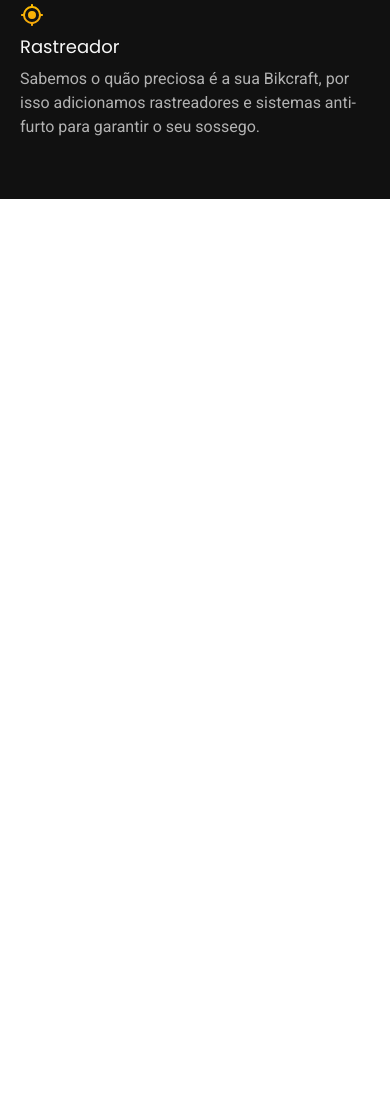
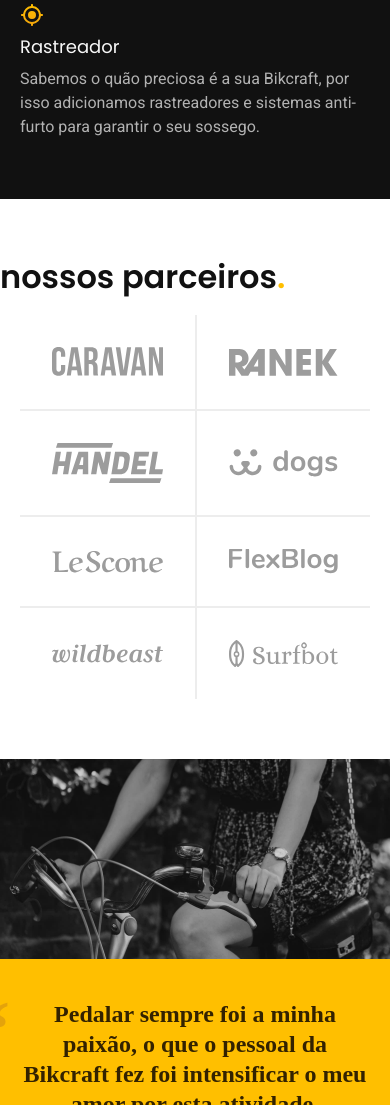
Before and after one commit to gstlongon/bikcraft, a plain HTML site: page index.html in a window 390 px wide. Shown: the part 2117-3222 px from the top of the page. Before the commit the page ends 2316 px from the top, so only its background shows below. Drawn offline with Linux system fonts and the light colour scheme.

Commit message:
Adicionado a section parceiros e depoimentos.

```diff
--- a/css/global/global.css
+++ b/css/global/global.css
@@ -4,7 +4,8 @@ body {
     box-sizing: border-box;
 }
 
-h1 , ul , p , h2 , h3 , h4 {
+h1 , ul , p , h2 , h3 , h4,
+blockquote {
     margin: 0px;
     padding: 0px;
     list-style: none;
--- /dev/null
+++ b/css/home/depoimento.css
@@ -0,0 +1,63 @@
+.depoimento {
+    display: grid;
+    grid-template-columns: 1fr 1fr;
+    background-color: var(--cor-p1);
+    overflow: hidden;
+}
+
+.depoimento img {
+    border-radius: 0px;
+    width: 100%;
+    height: 100%;
+    object-fit: cover;
+}
+
+.depoimento__conteudo {
+    padding: 40px 40px 80px 80px;
+    align-self: end;
+}
+
+.depoimento__conteudo p {
+    font-family: "Merriweather";
+    margin-bottom: 32px;
+    max-width: 32ch;
+    position: relative;
+}
+
+.depoimento p::before,
+.depoimento p::after {
+    font-size: 5rem;
+    color: var(--cor-p2);
+    position: absolute;
+}
+
+.depoimento p::before {
+    content: '“';
+    left: -50px;
+    top: -20px;
+}
+
+.depoimento p::after {
+    content: '”';
+    bottom: -35px;
+}
+
+@media (max-width: 800px) {
+    .depoimento {
+        grid-template-columns: 1fr;
+        text-align: center;
+    }
+
+    .depoimento__conteudo {
+        padding: 40px 20px;
+        justify-self: center;
+    }
+
+    .depoimento img {
+        height: 200px;
+    }
+
+    .depoimento p::after {
+        bottom: -50px
+    }
+}
--- /dev/null
+++ b/css/home/parceiros.css
@@ -0,0 +1,58 @@
+.parceiros {
+ padding: 60px 0 120px ;
+}
+
+.parceiros h2 {
+    margin-bottom: 60px;
+}
+
+.parceiros ul {
+    padding: 0 20px;
+    max-width: 1400px;
+    margin: 0 auto;
+    display: grid;
+    grid-template-columns: 1fr 1fr 1fr 1fr;
+}
+
+.parceiros li {
+    padding: 32px;
+    display: flex;
+    border-left: 2px solid var(--cor-2);
+}
+
+.parceiros li:first-child,
+.parceiros li:nth-child(5) {
+    border-left: none;
+}
+
+.parceiros img {
+    margin: auto;
+}
+
+.parceiros li:nth-child(n + 5) {
+    border-top: 2px solid var(--cor-2);
+}
+
+@media (max-width: 800px) {
+.parceiros {
+    padding-bottom: 60px;
+}
+
+.parceiros h2 {
+    margin-bottom: 20px;
+}
+
+.parceiros ul {
+    grid-template-columns: repeat(2, 1fr);
+}
+
+.parceiros li:nth-child(n + 3) {
+    border-top: 2px solid var(--cor-2);
+}
+
+.parceiros li:nth-child(odd) {
+    border-left: none;
+}
+
+
+}
--- a/css/style.css
+++ b/css/style.css
@@ -5,4 +5,6 @@
 @import "./utilidades/tipografia.css";
 @import "./utilidades/cores.css";
 @import "./bicicletas/bicicletas-lista.css";
-@import "/css/home/tecnologia.css"
+@import "/css/home/tecnologia.css";
+@import "/css/home/parceiros.css";
+@import "/css/home/depoimento.css";
--- a/index.html
+++ b/index.html
@@ -74,7 +74,7 @@
         <div class="tecnologia container">
             <div class="tecnologia-conteudo">
                 <span class="font-2-l-b cor__5">Tecnologia Avançada</span>
-                <h2 class="font-1-xxl cor__1">Você escolhe suas cores e componentes<span class="cor__p1">.</span> </h2>
+                <h2 class="font-1-xxl cor__11">Você escolhe suas cores e componentes<span class="cor__p1">.</span> </h2>
                 <p class="font-2-l cor__6">Cada Bikcraft é única e possui a sua identidade. As medidas serão exatas para o seu corpo e altura, garantindo maior conforto e ergonomia na sua pedalada. Você pode também personalizar completamente as suas cores</p>
                 <a class="link" href="./bicicletas.html">Escolha um modelo</a>
                 <div class="tecnologia-vantagem">
@@ -95,5 +95,29 @@
             </div>
         </div>
     </article>
+    <section class="parceiros" aria-label="Nossos Parceiros.">
+        <h2 class="font-1-xxl cor__11">nossos parceiros<span class="cor__p1">.</span> </h2>
+        <ul>
+            <li><img src="/img/parceiros/caravan.svg" alt="caravan"></li>
+            <li><img src="/img/parceiros/ranek.svg" alt="caravan"></li>
+            <li><img src="/img/parceiros/handel.svg" alt="caravan"></li>
+            <li><img src="/img/parceiros/dogs.svg" alt="caravan"></li>
+            <li><img src="/img/parceiros/lescone.svg" alt="caravan"></li>
+            <li><img src="/img/parceiros/flexblog.svg" alt="caravan"></li>
+            <li><img src="/img/parceiros/wildbeast.svg" alt="caravan"></li>
+            <li><img src="/img/parceiros/surfbot.svg" alt="caravan"></li>
+        </ul>
+    </section>
+    <section class="depoimento" aria-label="Depoimento">
+        <div>
+            <img src="./img/fotos/depoimento.jpg" alt="Pessoa Pedalando">
+        </div>
+        <div class="depoimento__conteudo">
+            <blockquote class="font-1-xl cor__p5">
+                <p>Pedalar sempre foi a minha paixão, o que o pessoal da Bikcraft fez foi intensificar o meu amor por esta atividade. Recomendo à todos que amo.</p>
+            </blockquote>
+            <span class="font-1-m-b cor__p4">Ana Julia.</span>
+        </div>
+    </section>
 </body>
 </html>
```
